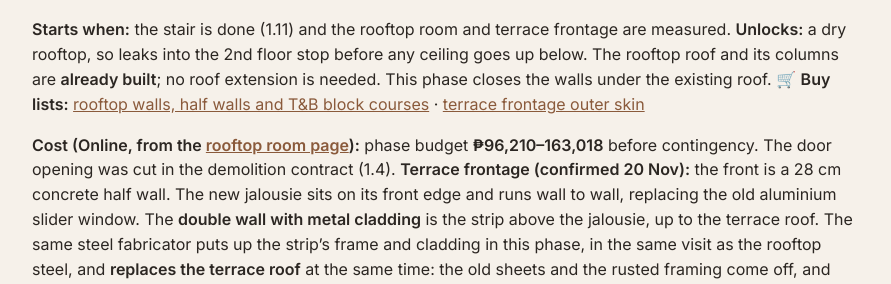
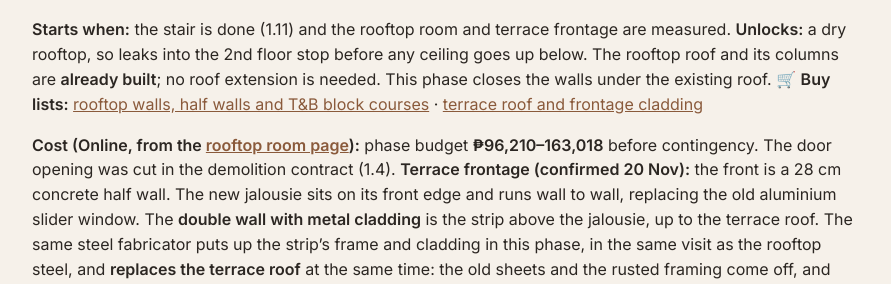
Before and after one commit to tatayotter/navarro-house, a Jekyll site: the page built from house/build-sequence.md, in a window 1280 px wide and 900 px high, scrolled down 6787 px. Shown: the part 166-450 px from the top of the window, without its empty margins (194-1085 px from the left). Built offline with Jekyll 4.4.1, drawn with Linux system fonts in a browser that asks for light colours.

Commit message:
Build sequence: fix buy-list anchors
Co-Authored-By: Claude Opus 5.5 <noreply@anthropic.com>
Claude-Session: https://claude.ai/code/session_01RUWgCN1G19McQkjCo3kEH9

```diff
--- a/house/build-sequence.md
+++ b/house/build-sequence.md
@@ -123,7 +123,7 @@ Do not start the step after a 🔒 gate until the check is done and written down
 
 **Starts when:** the stair is done (1.11) and the rooftop room and terrace frontage are measured. **Unlocks:** a dry rooftop, so leaks into the 2nd floor stop before any ceiling goes up below.
 The rooftop roof and its columns are **already built**; no roof extension is needed. This phase closes the walls under the existing roof.
-🛒 **Buy lists:** [rooftop walls, half walls and T&B block courses](../rooms/rooftop-room.html#walls) · [terrace frontage outer skin](extra-materials.html#terrace-frontage-outer-skin-with-metal-cladding-phase-2)
+🛒 **Buy lists:** [rooftop walls, half walls and T&B block courses](../rooms/rooftop-room.html#walls) · [terrace roof and frontage cladding](extra-materials.html#terrace-frontage-cladding-and-new-terrace-roof-phase-2)
 
 **Cost (Online, from the [rooftop room page](../rooms/rooftop-room.html)):** phase budget **₱96,210–163,018** before contingency. The door opening was cut in the demolition contract (1.4). **Terrace frontage (confirmed 20 Nov):** the front is a 28 cm concrete half wall. The new jalousie sits on its front edge and runs wall to wall, replacing the old aluminium slider window. The **double wall with metal cladding** is the strip above the jalousie, up to the terrace roof. The same steel fabricator puts up the strip's frame and cladding in this phase, in the same visit as the rooftop steel, and **replaces the terrace roof** at the same time: the old sheets and the rusted framing come off, and new framing and sheets go on, matching the rooftop roof. The cladding matches the rooftop room's exterior cladding; the strip's inner face comes with the partition supplier at 5.3.
 
@@ -199,7 +199,7 @@ The rooftop roof and its columns are **already built**; no roof extension is nee
 
 **Starts when:** every test in Phase 4 has passed. **Unlocks:** fit-out.
 **Order inside this phase:** plaster and waterproofing, then the partition supplier (one job), then the ceiling crew (all rooms in one go), then glass and doors (one go), then floors and paint.
-🛒 **Buy lists:** [ceilings, all rooms](ceilings.html#cost-by-room) · [glass and aluminium, all 6 items](glass-aluminium.html#rough-cost) · [rooftop room floor, ceiling and T&B](../rooms/rooftop-room.html#tb-build) · [terrace frontage inner wall and ground T&B tiles](extra-materials.html#terrace-frontage-inner-wall-phase-5) · [car bay partition door](car-bay-partition.html#rough-cost) · [living room floor and paint](../rooms/living-room.html#cost-by-section) · [master bedroom](../rooms/master-bedroom.html#cost)
+🛒 **Buy lists:** [ceilings, all rooms](ceilings.html#cost-by-room) · [glass and aluminium, all 6 items](glass-aluminium.html#rough-cost) · [rooftop room floor, ceiling and T&B](../rooms/rooftop-room.html#tb-build) · [terrace frontage inner wall and ground T&B tiles](extra-materials.html#terrace-frontage-strip-inner-face-phase-5) · [car bay partition door](car-bay-partition.html#rough-cost) · [living room floor and paint](../rooms/living-room.html#cost-by-section) · [master bedroom](../rooms/master-bedroom.html#cost)
 
 **Cost (Online):** phase budget **₱547,402–797,080** before contingency.
 
```
